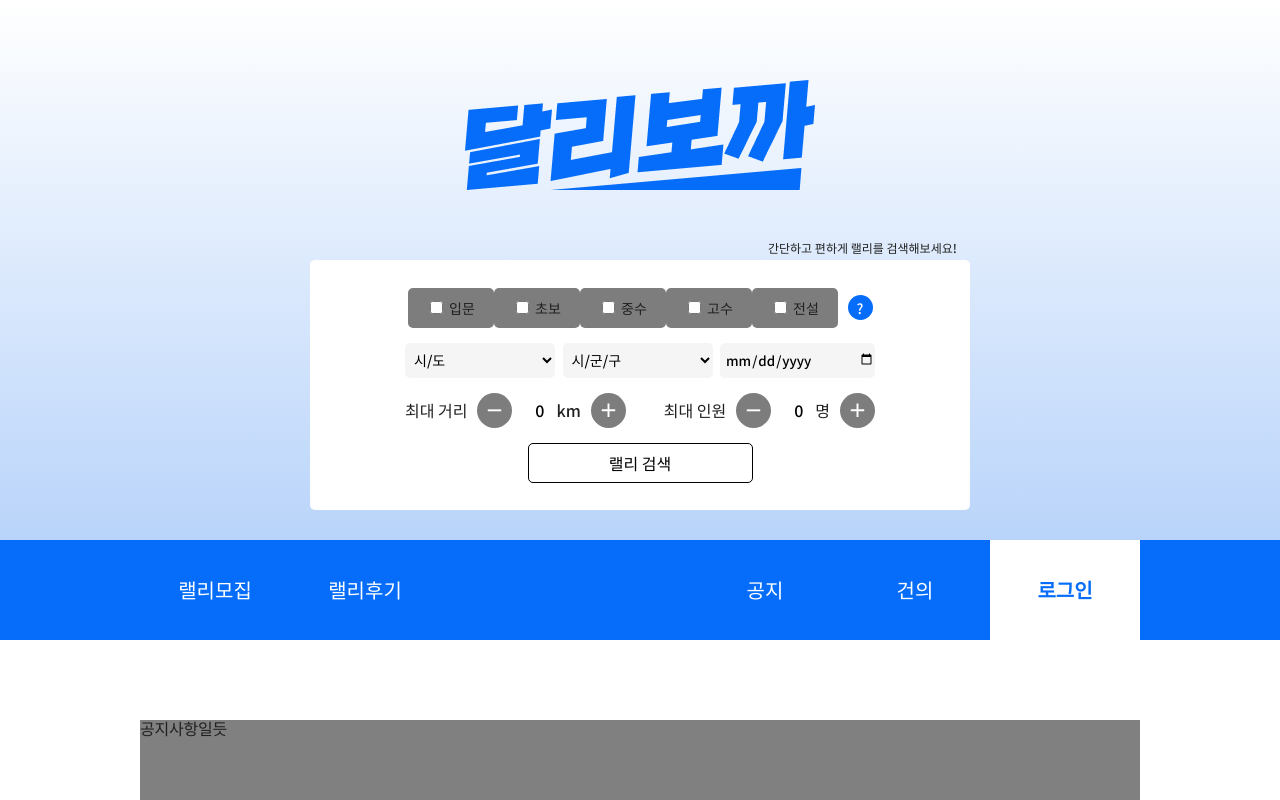
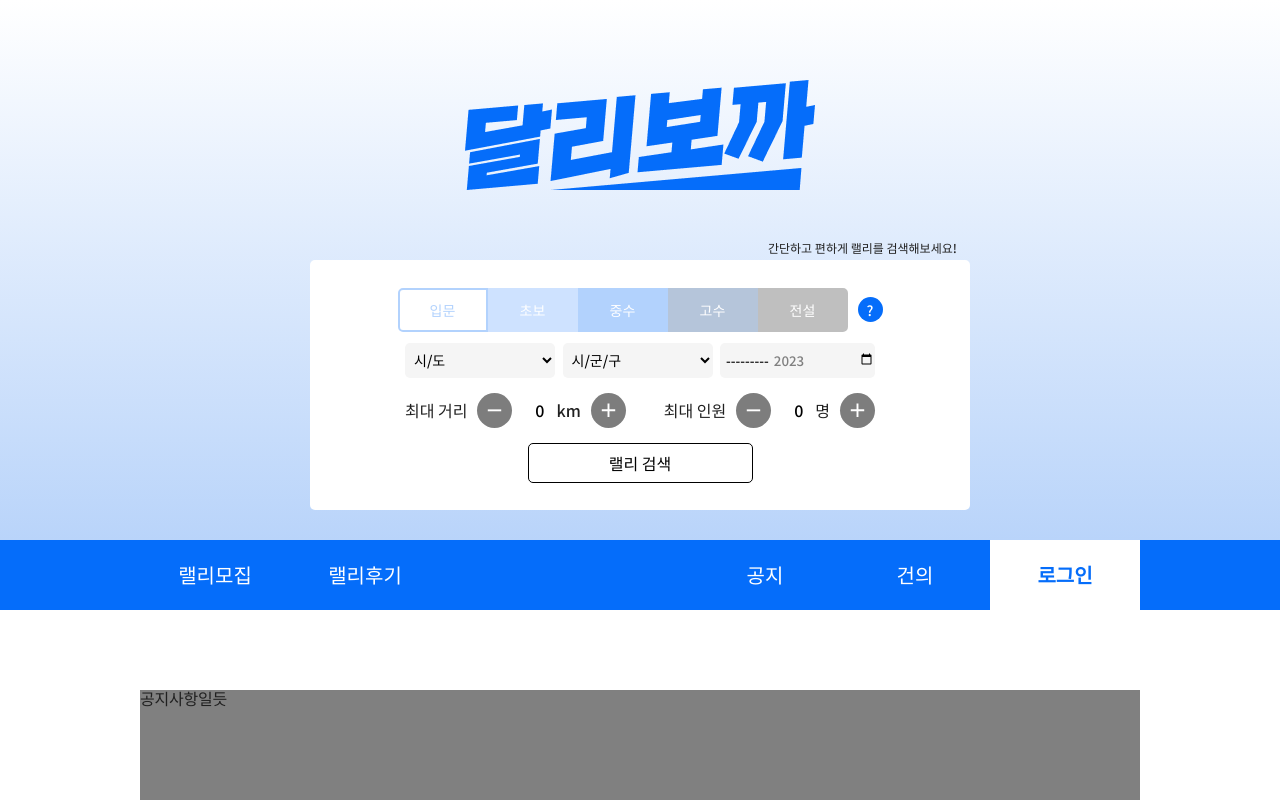
Before and after one commit to hamhabocca/frontend, a React (Create React App) app: page / in a window 1280 px wide. Shown: the top 800 px of the page. Built offline with nearby package versions, Linux system fonts and the light colour scheme.

Commit message:
[0327] 홈 메뉴바 수정, 홈 서치필터 수정, 메뉴바 수정, 마이페이지 수정, 랠리 서치 보드 작업중

```diff
--- /dev/null
+++ b/src/apis/UserAPICalls.js
@@ -0,0 +1,6 @@
+import members from '../data/User.json';
+
+export function getOneMember(membercode) {
+
+    return members.filter(member => member.membercode === parseInt(membercode))[0];
+}
--- a/src/components/commons/HomeMenubar.js
+++ b/src/components/commons/HomeMenubar.js
@@ -3,16 +3,20 @@ import style from './HomeMenubar.module.css';
 
 function HomeMenubar() {
 
+    const activeStyle = {
+        borderBottom: '2px solid red'
+    }
+
     return (
         <div className={style.Body}>
             <div className={style.Container}>
                 <ul className={style.Rally}>
-                    <li><NavLink to='/rally'>랠리모집</NavLink></li>
-                    <li><NavLink to='/review'>랠리후기</NavLink></li>
+                    <li><NavLink to='/rally' style={ ({isActive}) => isActive? activeStyle: undefined }>랠리모집</NavLink></li>
+                    <li><NavLink to='/review' style={ ({isActive}) => isActive? activeStyle: undefined }>랠리후기</NavLink></li>
                 </ul>
                 <ul className={style.Other}>
-                    <li><NavLink to='/notice'>공지</NavLink></li>
-                    <li><NavLink to='/qna'>건의</NavLink></li>
+                    <li><NavLink to='/notice' style={ ({isActive}) => isActive? activeStyle: undefined }>공지</NavLink></li>
+                    <li><NavLink to='/qna' style={ ({isActive}) => isActive? activeStyle: undefined }>건의</NavLink></li>
                     <li><NavLink to='/login'>로그인</NavLink></li>
                 </ul>
             </div>
--- a/src/components/commons/HomeMenubar.module.css
+++ b/src/components/commons/HomeMenubar.module.css
@@ -1,7 +1,7 @@
 .Body {
     background-color: #056DFA;
     width: 100vw;
-    height: 100px;
+    height: 70px;
     display: flex;
     justify-content: center;
 }
@@ -18,7 +18,7 @@
     height: 100%;
 }
 
-.Container li{
+.Container li {
     width: 150px;
     height: 100%;
     display: flex;
@@ -28,9 +28,10 @@
     text-decoration: none;
     font-weight: 700;
     font-size: 20px;
+    box-shadow: inset 0 0px 0 white;
 }
 
-.Container li *{
+.Container li * {
     text-decoration: none;
     color: white;
 }
@@ -40,7 +41,7 @@
     height: 100%;
 }
 
-.Other li:nth-child(3) *{
+.Other li:nth-child(3) * {
     width: 150px;
     height: 100%;
     display: flex;
@@ -51,3 +52,13 @@
     text-decoration: none;
     font-weight: 700;
 }
+
+.Container li:hover {
+    box-shadow: inset 0 -10px 0 white;
+    transition: .5s ease;
+}
+
+/* .ssibal a:hover {
+    box-shadow: none !important;
+    box-shadow: inset 0 0px 0 white !important;
+} */
--- a/src/components/commons/HomeSearchFilter.js
+++ b/src/components/commons/HomeSearchFilter.js
@@ -1,6 +1,6 @@
 import { BiPlus, BiMinus } from "react-icons/bi";
 import sigunguList from '../../data/sigungu.json';
-import { useState } from "react";
+import { useRef, useState } from "react";
 import style from './HomeSearchFilter.module.css';
 import { useDispatch, useSelector } from 'react-redux';
 import { distanceIncrease, distanceDecrease, peopleIncrease, peopleDecrease } from '../../modules/CountModule';
@@ -49,10 +49,10 @@ function HomeSearchFilter() {
 
     return (
         <div className={style.HomeSearchFilter}>
-            <form>
+            <form action="/rally/search">
                 <fieldset className={style.RallyType}>
                     <div>
-                        <input type={'checkbox'} id="ipmun" name='rallytype' value={'ipmun'} />
+                        <input type={'checkbox'} id="ipmun" name='rallytype' value={'ipmun'}/>
                         <label htmlFor='ipmun'>입문</label>
                     </div>
                     <div>
@@ -98,7 +98,7 @@ function HomeSearchFilter() {
                         <option defaultValue=''>시/군/구</option>
                         {sigList.map(sig => <Sigoon key={sig.id} sig={sig} />)}
                     </select>
-                    <input type={'date'} />
+                    <input type="month" min="2023-01" max="2023-12" name='rallydate'/>
                 </fieldset>
                 <fieldset className={style.DistanceAndPeople}>
                     <fieldset className={style.RallyDistance}>
--- a/src/components/commons/HomeSearchFilter.module.css
+++ b/src/components/commons/HomeSearchFilter.module.css
@@ -32,6 +32,10 @@
     border: none;
 }
 
+.RallyType input {
+    display: none;
+}
+
 .RallyType div {
     display: flex;
     width: 86px;
@@ -40,9 +44,51 @@
     align-items: center;
     font-weight: 600;
     font-size: 14px;
-    gap: 3px;
-    background-color: #7D7D7D;
-    border-radius: 5px;
+}
+
+.RallyType label {
+    display: block;
+    width: 100%;
+    height: 100%;
+    text-align: center;
+    line-height: 40px;
+}
+
+.RallyType div:has(input[id='ipmun']) {
+    color: #056DFA;
+    border: 2px solid #056DFA;
+    background-color: white;
+    border-radius: 5px 0px 0px 5px;
+    opacity: 30%;
+}
+.RallyType div:has(input[id='chobo']) {
+    color: white;
+    border: 2px solid #60A3FF;
+    background-color: #60A3FF;
+    opacity: 30%;
+}
+.RallyType div:has(input[id='jungsu']) {
+    color: white;
+    border: 2px solid #056DFA;
+    background-color: #056DFA;
+    opacity: 30%;
+}
+.RallyType div:has(input[id='gosu']) {
+    color: white;
+    border: 2px solid #0E4288;
+    background-color: #0E4288;
+    opacity: 30%;
+}
+.RallyType div:has(input[id='legend']) {
+    color: white;
+    border: 2px solid #303030;
+    border-radius: 0px 5px 5px 0px;
+    background-color: #303030;
+    opacity: 30%;
+}
+
+.RallyType div:has(input:checked) {
+    opacity: 100%;
 }
 
 .QuestionButton {
--- a/src/components/commons/Menubar.js
+++ b/src/components/commons/Menubar.js
@@ -3,17 +3,21 @@ import style from './Menubar.module.css';
 
 function Menubar() {
 
+    const activeStyle = {
+        boxShadow: 'inset 0 -10px 0 white'
+    }
+
     return (
         <nav className={style.wrap}>
             <div className={style.container}>
                 <ul className={style.Rally}>
-                    <li><NavLink to='/'><img src='./img/logo.png'/></NavLink></li>
-                    <li><NavLink to='/rally'>랠리모집</NavLink></li>
-                    <li><NavLink to='/review'>랠리후기</NavLink></li>
+                    <li className={style.ssibal}><NavLink to='/'><img src='./img/logo.png' className={style.logo}/></NavLink></li>
+                    <li><NavLink to='/rally' style={ ({isActive}) => isActive? activeStyle: undefined }>랠리모집</NavLink></li>
+                    <li><NavLink to='/review' style={ ({isActive}) => isActive? activeStyle: undefined }>랠리후기</NavLink></li>
                 </ul>
                 <ul className={style.Other}>
-                    <li><NavLink to='/notice'>공지</NavLink></li>
-                    <li><NavLink to='/qna'>건의</NavLink></li>
+                    <li><NavLink to='/notice' style={ ({isActive}) => isActive? activeStyle: undefined }>공지</NavLink></li>
+                    <li><NavLink to='/qna' style={ ({isActive}) => isActive? activeStyle: undefined }>건의</NavLink></li>
                     <li><NavLink to='/mypage'>마이페이지</NavLink></li>
                 </ul>
             </div>
--- a/src/components/commons/Menubar.module.css
+++ b/src/components/commons/Menubar.module.css
@@ -1,7 +1,7 @@
 .wrap{
     background-color: #056DFA;
     width: 100vw;
-    height: 100px;
+    height: 70px;
     display: flex;
     justify-content: center;
 }
@@ -28,7 +28,14 @@
     text-decoration: none;
     font-weight: 700;
     font-size: 20px;
+    box-shadow: inset 0 0px 0 white;
 }
+
+.container li a {
+    text-decoration: none;
+    color: white;
+}
+
 
 .Other {
     display: flex;
@@ -48,6 +55,16 @@
 }
 
 .logo{
-    width : 150px;
-    height : 48px;
+    width : 120px;
+    height : 37.7px;
 }
+
+.container li a:hover {
+    box-shadow: inset 0 -10px 0 white;
+    transition: .5s ease;
+}
+
+.ssibal a:hover {
+    box-shadow: none !important;
+    box-shadow: inset 0 0px 0 white !important;
+}
--- /dev/null
+++ b/src/components/lists/MyPageList.js
@@ -0,0 +1,11 @@
+import RallyCardMyPage from '../items/RallyCardMyPage';
+
+function MyPageList(typeOfList, membercode) {
+
+    if(typeOfList == '모집') {
+
+
+    }
+}
+
+export default MyPageList;
--- a/src/pages/MyPage.js
+++ b/src/pages/MyPage.js
@@ -1,16 +1,31 @@
 import style from './MyPage.module.css';
 import { IoIosFemale } from 'react-icons/io';
+import { IoIosMale } from 'react-icons/io';
+import { getOneMember } from '../apis/UserAPICalls';
+import RallyCardMyPage from '../components/items/RallyCardMyPage';
+import MyPageList from '../components/lists/MyPageList';
 
-function MyPage() {
 
+function MyPage(/* member */) {
+
+    /* 임시로 불러오는 테스트 목적 변수 */
+    const member = getOneMember(2);
+
+    function GenderIcon() {
+
+        if(member.membergender == 'f') {
+            return <IoIosFemale/>
+        } else {
+            return <IoIosMale/>
+        }
+    }
+
+    /* 원형 프로그레스 바 용도 */
     const RADIUS = 54;
     const CIRCUMFERENCE = 2 * Math.PI * RADIUS;
-
     const per = 60;
-
     var progress = per / 100;
     const dashoffset = CIRCUMFERENCE * (1 - progress);
-
     const circleStyle = { strokeDasharray: CIRCUMFERENCE, strokeDashoffset: dashoffset }
 
     return (
@@ -23,13 +38,13 @@ function MyPage() {
                         </div>
                         <div className={style.Name}>
                             <div className={style.Social}></div>
-                            <label>김냥냥</label>
-                            <label className={style.Gender}><IoIosFemale /></label>
+                            <label>본명임</label>
+                            <label className={style.Gender}>{GenderIcon()}</label>
                         </div>
-                        <label className={style.Nickname}>닉네임</label>
+                        <label className={style.Nickname}>{member.membernickname}</label>
                     </div>
                     <div className={style.RiderProfile}>
-                        <h4>나의 라이더 프로필</h4>
+                        <h4>라이더 프로필</h4>
                         <div className={style.circle_progress_wrap}>
                             <svg className={style.circle_progress} width="120" height="120" viewBox="0 0 120 120">
                                 <circle className={style.frame} cx="60" cy="60" r="54" strokeWidth="12" />
--- a/src/pages/RallySearchBoard.js
+++ b/src/pages/RallySearchBoard.js
@@ -1,4 +1,35 @@
+import SearchFilter from "../components/commons/SearchFilter";
+import RallyList from "../components/lists/RallyList";
+import style from "./RallyBoard.module.css";
+import { searchRally } from "../apis/RallyAPICalls";
+
+import { useEffect, useState } from 'react';
+import { useLocation } from "react-router";
+import Pagination from "react-js-pagination";
+import styled from 'styled-components';
+import { HiChevronDoubleLeft, HiChevronLeft, HiChevronRight, HiChevronDoubleRight } from "react-icons/hi2";
+
+
 function RallySearchBoard() {
+
+    const [page, setPage] = useState(1);
+
+    const handlePageChange = (page) => { setPage(page) };
+
+    const [rallyPostList, setRallyPostList] = useState([]);
+
+    const searchParams = useLocation();
+    console.log(searchParams)
+
+    const uri = decodeURI(searchParams.search);
+    console.log(uri);
+
+    console.log(uri.split('&')[0]);
+    console.log(uri.split('&')[0].slice((uri.split('&')[0].indexOf('=')+1)));
+
+    // useEffect(() => {
+    //     setRallyPostList(getRallyList().slice(15 * (page - 1), 15 * (page - 1) + 15));
+    // }, [page]);
 
     return null;
 }
```
Also changed, not shown: src/pages/RallySearchBoard.module.css (added, +49 -0 lines), 1 other file (tests, documents, lock files or other folders).
